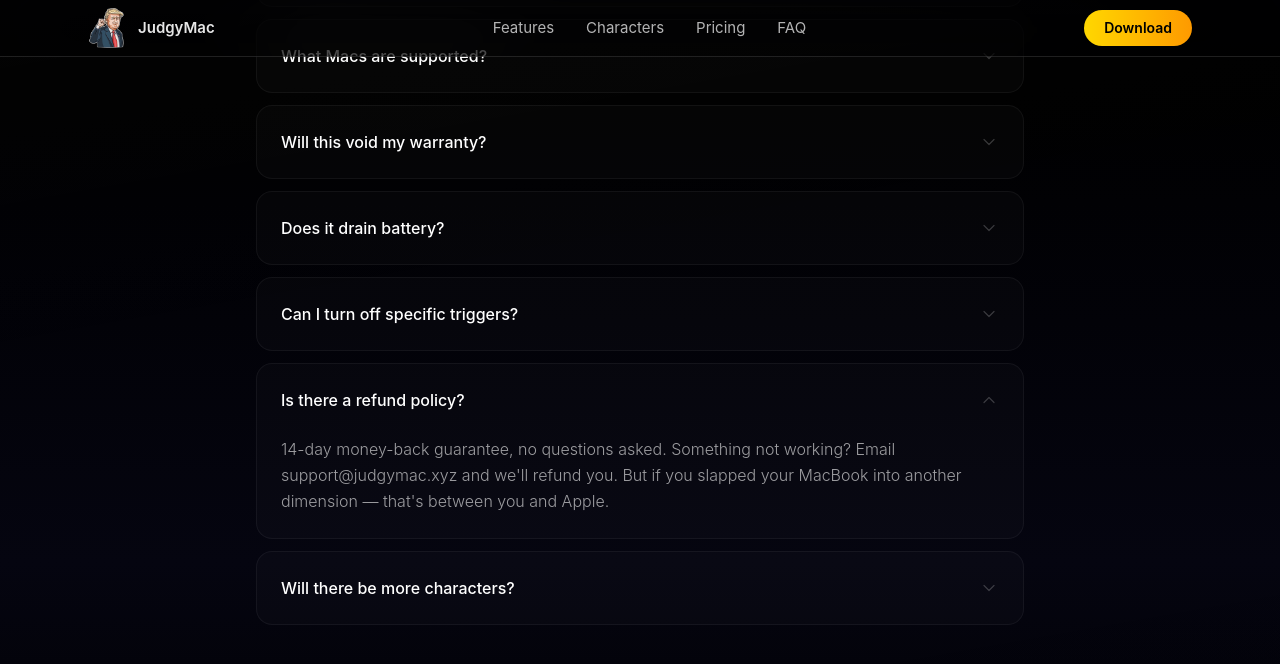
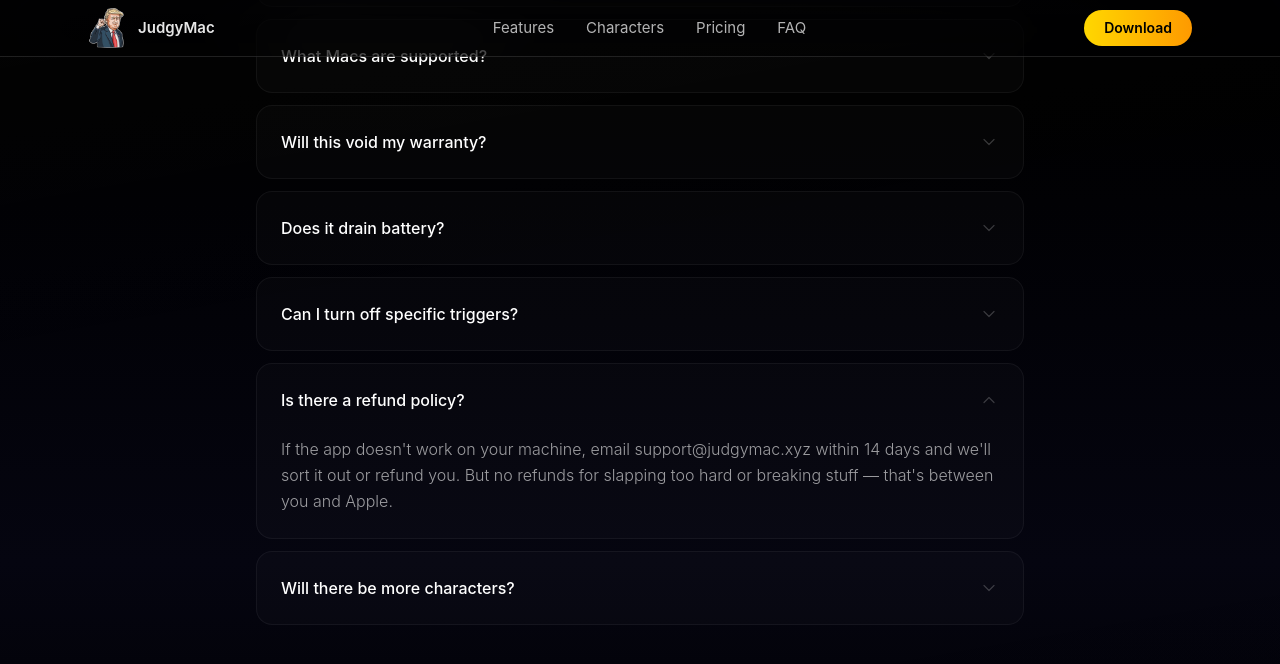
Before and after one commit to tuandev-nv/JudgyMac-landing-page, a Next.js app: page / in a window 1280 px wide. Both pictures are taken after a click on the heading "Is there a refund policy?". Shown: the part 7118-7782 px from the top of the page. Built offline with nearby package versions, Linux system fonts and the light colour scheme; no server answers.

Commit message:
fix: clarify refund policy - only if app doesn't work

```diff
--- a/app/page.tsx
+++ b/app/page.tsx
@@ -647,7 +647,7 @@ export default function Home() {
                 />
               </summary>
               <div className="faq-content px-6 pb-6 text-white/60 text-base leading-relaxed font-light">
-                14-day money-back guarantee, no questions asked. Something not working? Email support@judgymac.xyz and we&apos;ll refund you. But if you slapped your MacBook into another dimension — that&apos;s between you and Apple.
+                If the app doesn&apos;t work on your machine, email support@judgymac.xyz within 14 days and we&apos;ll sort it out or refund you. But no refunds for slapping too hard or breaking stuff — that&apos;s between you and Apple.
               </div>
             </details>
 
```
